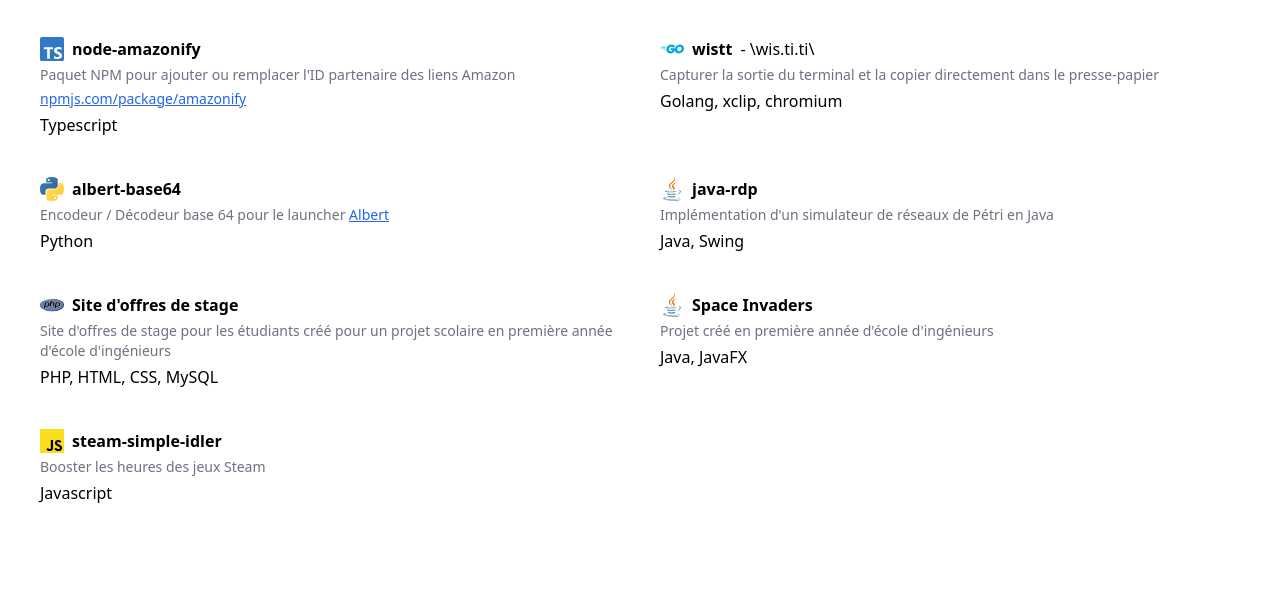
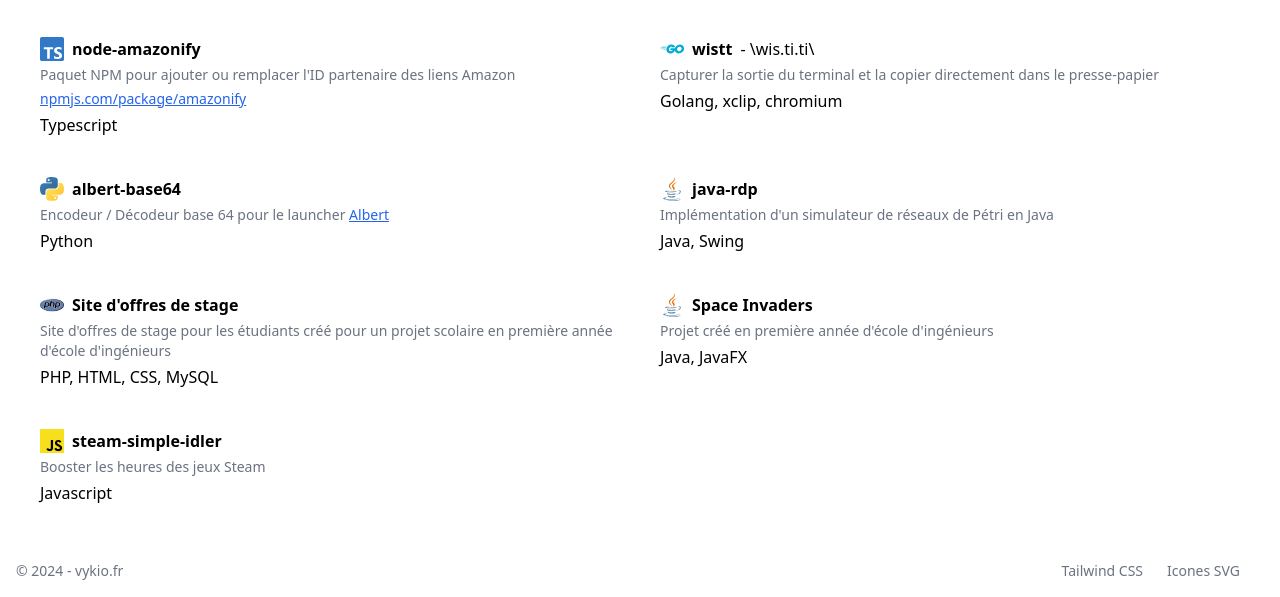
Before and after one commit to vykio/portfolio, a plain HTML site: page index.html in a window 1280 px wide. Shown: the part 520-1117 px from the top of the page. Before the commit the page ends 1065 px from the top, so only its background shows below. Drawn offline with Linux system fonts and the light colour scheme.

Commit message:
Add footer

```diff
--- a/index.html
+++ b/index.html
@@ -229,4 +229,19 @@
       </div>
     </div>
   </body>
+  <footer>
+    <div class="w-full mx-auto max-w-screen-xl p-4 md:flex md:items-center md:justify-between">
+      <span class="text-sm text-gray-500 sm:text-center dark:text-gray-400">
+        © 2024 - <a href="https://vykio.fr/" class="hover:underline me-4 md:me-6">vykio.fr</a>
+      </span>
+      <ul class="flex flex-wrap items-center mt-3 text-sm font-medium text-gray-500 dark:text-gray-400 sm:mt-0">
+          <li>
+              <a href="https://tailwindcss.com/" class="hover:underline me-4 md:me-6">Tailwind CSS</a>
+          </li>
+          <li>
+              <a href="https://iconify.design/" class="hover:underline me-4 md:me-6">Icones SVG</a>
+          </li>
+      </ul>
+    </div>
+  </footer>
 </html>
```
